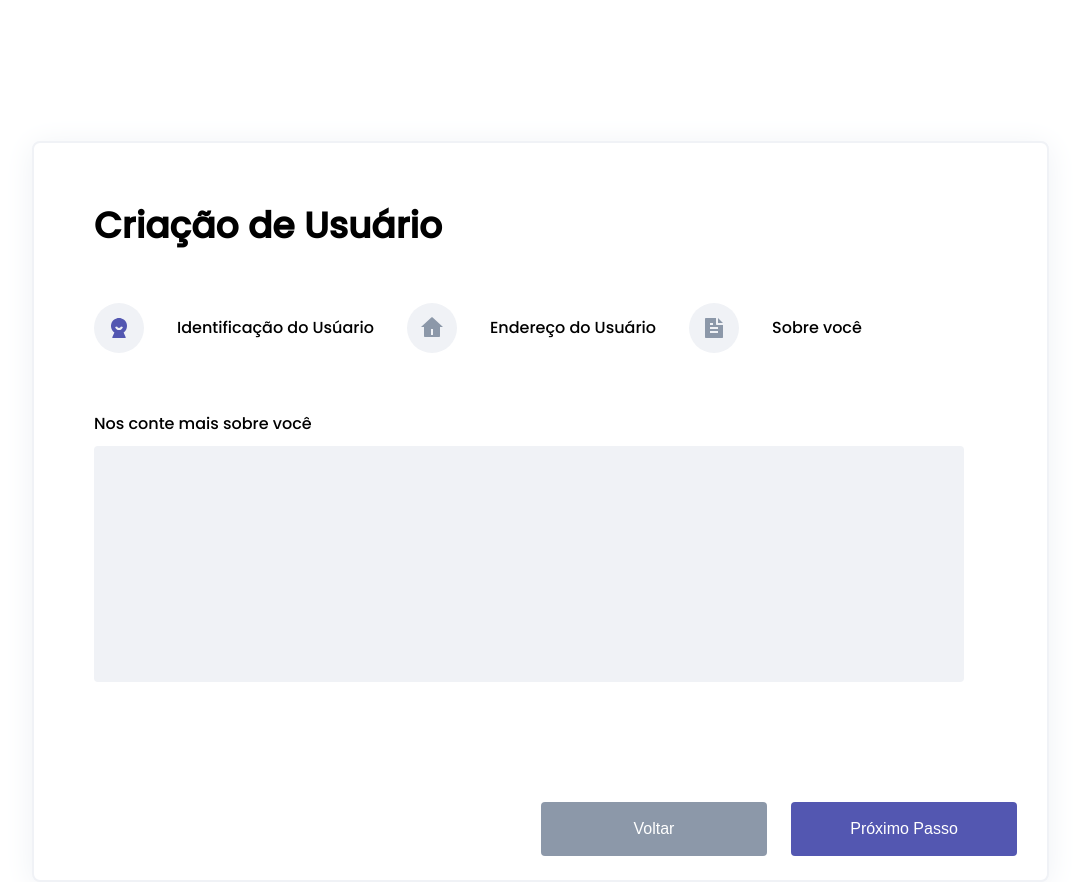
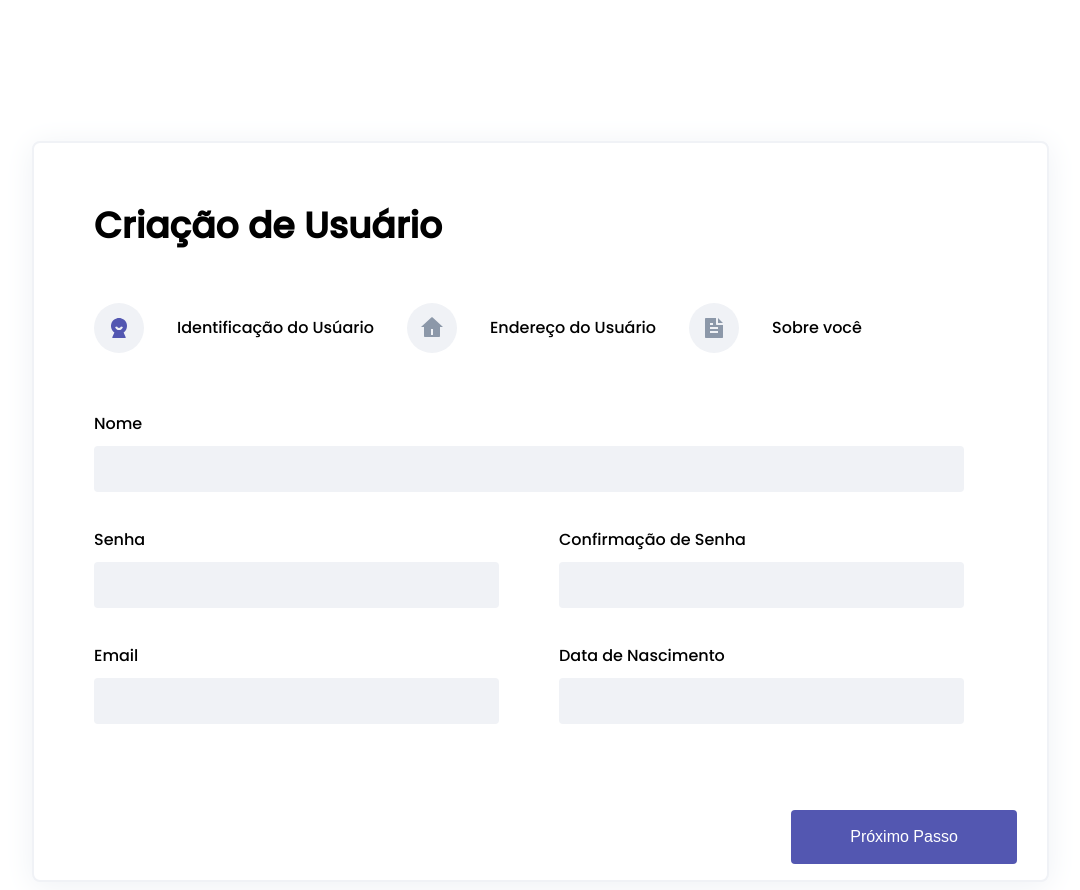
Before and after one commit to Andre-Macedo/teste-frontend-sossego, a React (Create React App) app: page /address-user in a window 1280 px wide. Shown: the whole page, without its empty margins (179-1259 px from the left). Built offline with nearby package versions, Linux system fonts and the light colour scheme.

Commit message:
feat: add validation to userForm

```diff
--- a/src/components/Input.jsx
+++ b/src/components/Input.jsx
@@ -7,27 +7,31 @@ export const Input = props => {
         inputType,
         inputName,
         inputPlaceholder,
+        onClick,
         className,
-        isRequired,
-        value,
-        setValue,
+        required,
+        onChange,
+        value
     } = props;
 
     return (
 
-        <label>
+        <label htmlFor={inputId}>
             {label}
             <input
                 className={className}
+
                 id={inputId}
+                name={inputName}
                 type={inputType}
-                name={inputName}
+
                 placeholder={inputPlaceholder}
 
-                required={isRequired}
+                required={required}
 
                 value={value}
-                onChange={event => setValue(event.target.value)}
+                onChange={onChange}
+                onClick={onClick}
             />
         </label>
 
--- a/src/pages/Layout.jsx
+++ b/src/pages/Layout.jsx
@@ -12,7 +12,7 @@ function Layout() {
         <div className="container">
             <h1>Criação de Usuário</h1>
             <NavBar />
-            <AboutForm />
+            <UserForm />
         </div>
     )
 }
--- a/src/pages/UserForm.jsx
+++ b/src/pages/UserForm.jsx
@@ -1,31 +1,109 @@
-import React from "react";
+import React, { useState } from 'react';
 import "../styles/userform.scss"
 
 import { Input } from "../components/Input";
 
 function UserForm() {
 
+    const [nome, setNome] = useState('');
+    const [email, setEmail] = useState('');
+    const [dataNascimento, setDataNascimento] = useState('');
+    const [senha, setSenha] = useState('');
+    const [confirmacaoSenha, setConfirmacaoSenha] = useState('');
+
+    function validateFields() {
+        if (!nome || !email || !dataNascimento || !senha || !confirmacaoSenha) {
+            alert('Por favor, preencha todos os campos obrigatórios.');
+            return false;
+        }
+
+        const emailRegex = /^[a-zA-Z0-9.!#$%&'*+/=?^_`{|}~-]+@[a-zA-Z0-9](?:[a-zA-Z0-9-]{0,61}[a-zA-Z0-9])?(?:\.[a-zA-Z0-9](?:[a-zA-Z0-9-]{0,61}[a-zA-Z0-9])?)*$/;
+        if (!emailRegex.test(email)) {
+            alert('Por favor, insira um email válido.');
+            return false;
+        }
+
+        if (senha !== confirmacaoSenha) {
+            alert('A senha e a confirmação de senha não são iguais. Por favor, verifique se você digitou corretamente a senha e a confirmação de senha.');
+            return false;
+        }
+        return true;
+    }
+
+    function handleSubmit(event) {
+
+        event.preventDefault();
+
+        if (!validateFields()) {
+            return;
+        }
+
+        alert('Dados enviados com sucesso!');
+
+        setNome('');
+        setEmail('');
+        setDataNascimento('');
+        setSenha('');
+        setConfirmacaoSenha('');
+
+    }
+
+
+
     return (
         <form>
-            <Input label="Nome" inputType="text" inputName="Nome" />
+            <Input
+                label="Nome"
+                inputId="nome"
+                inputName="nome"
+                inputType="text"
+                value={nome}
+                onChange={(event) => setNome(event.target.value)}
+                required
+            />
             <div className="bottomdiv">
-                <Input label="Senha" inputType="password" inputName="Senha" />
-                <Input label="Confirmar senha" inputType="password" inputName="Confirmar senha" />
+                <Input
+                    label="Senha"
+                    inputId="senha"
+                    inputName="senha"
+                    inputType="password"
+                    value={senha}
+                    onChange={(event) => setSenha(event.target.value)}
+                    required
+                />
+                <Input
+                    label="Confirmação de Senha"
+                    inputId="confirmacaoSenha"
+                    inputName="confirmacaoSenha"
+                    inputType="password"
+                    value={confirmacaoSenha}
+                    onChange={(event) => setConfirmacaoSenha(event.target.value)}
+                    required
+                />
             </div>
             <div className="bottomdiv">
-                <Input label="Email" inputType="email" inputName="Email" />
+                <Input
+                    label="Email"
+                    inputId="email"
+                    inputName="email"
+                    inputType="email"
+                    value={email}
+                    onChange={(event) => setEmail(event.target.value)}
+                    required
+                />
                 <label>
                     Data de Nascimento
                     <input
                         type="text"
-                        onChange={(e) => console.log(e.target.value)}
+                        onChange={(event) => setDataNascimento(event.target.value)}
                         onFocus={(e) => (e.target.type = "date")}
                         onBlur={(e) => (e.target.type = "text")}
+                        required
                     />
                 </label>
             </div>
             <div className="buttons">
-                <Input inputType="button" value="Próximo Passo" />
+                <Input inputType="submit" value="Próximo Passo" onClick={handleSubmit} />
             </div>
         </form>
     )
--- a/src/styles/layout.scss
+++ b/src/styles/layout.scss
@@ -80,7 +80,7 @@ label {
 
 }
 
-input[type="button"] {
+input[type="submit"] {
     width: 226px;
     height: 54px;
     background-color: #5357B1;
```
